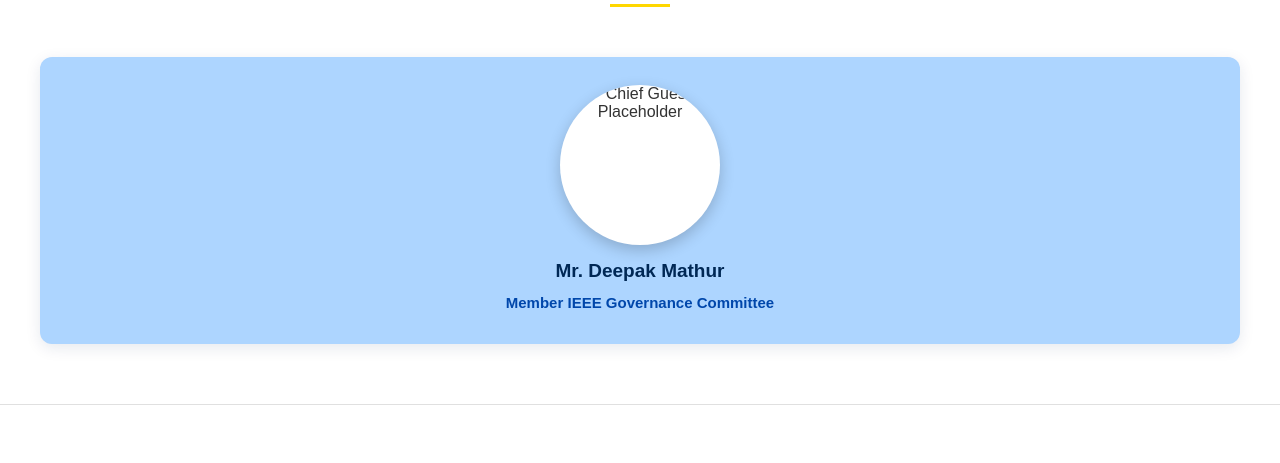
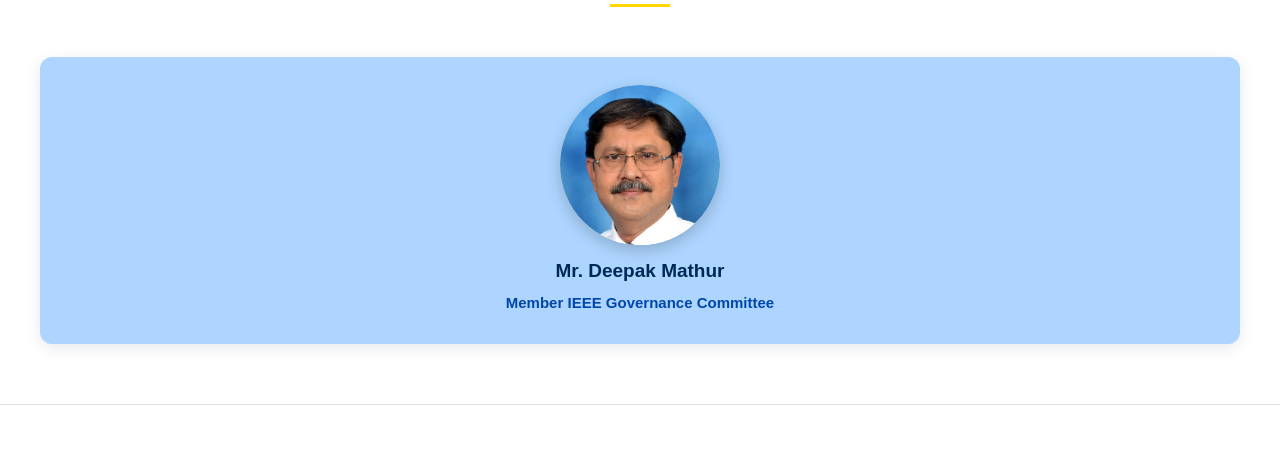
Before and after one commit to Dhanshri-Nerkar/IEEE, a plain HTML site: page index.html in a window 1280 px wide. Shown: the part 1086-1549 px from the top of the page. Drawn offline with Linux system fonts and the light colour scheme.

Commit message:
Update Chief Guest image source in index.html

```diff
--- a/index.html
+++ b/index.html
@@ -423,7 +423,7 @@
         <h2>Chief Guest</h2>
         <div class="people-grid">
             <div class="person-card">
-                <img src="static/Images/.png" alt="Chief Guest Placeholder">
+                <img src="static/Images/Mr. Deepak Mathur.jpg" alt="Chief Guest Placeholder">
                 <h3>Mr. Deepak Mathur</h3>
                 <p>Member IEEE Governance Committee</p>
             </div>
```
